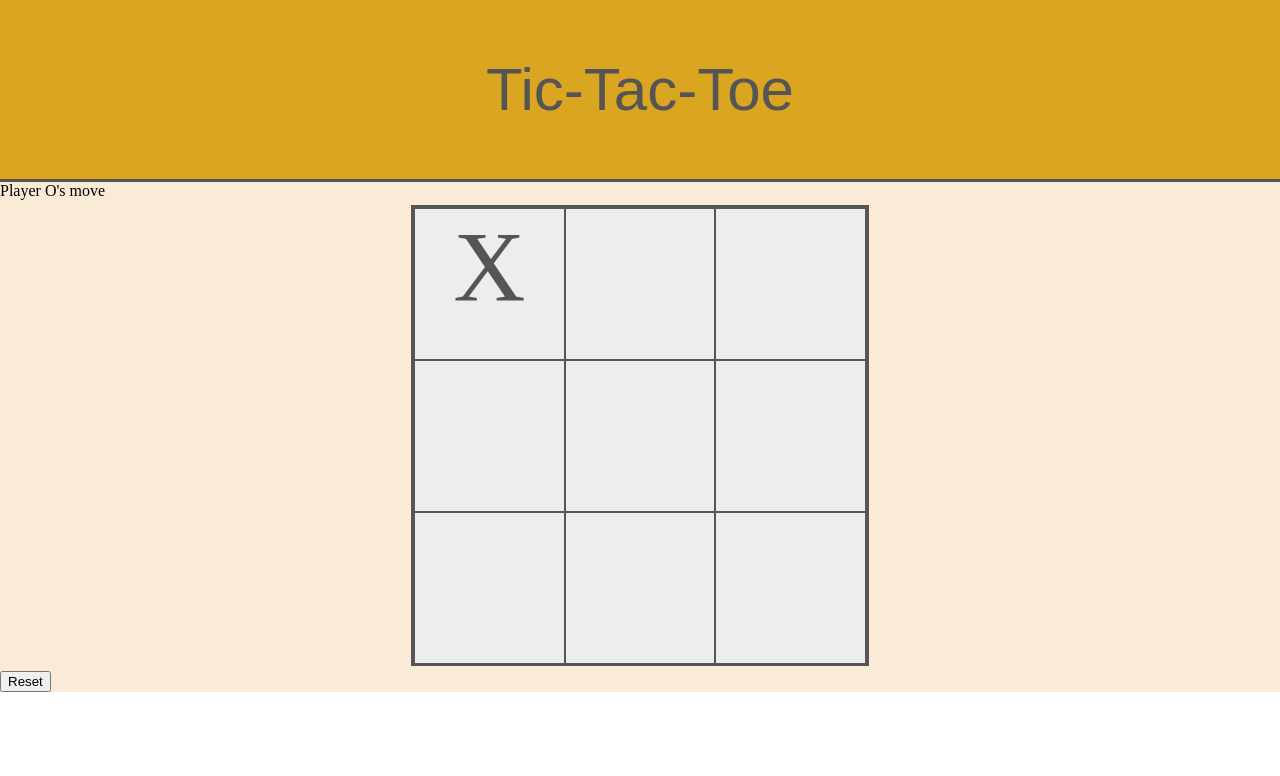
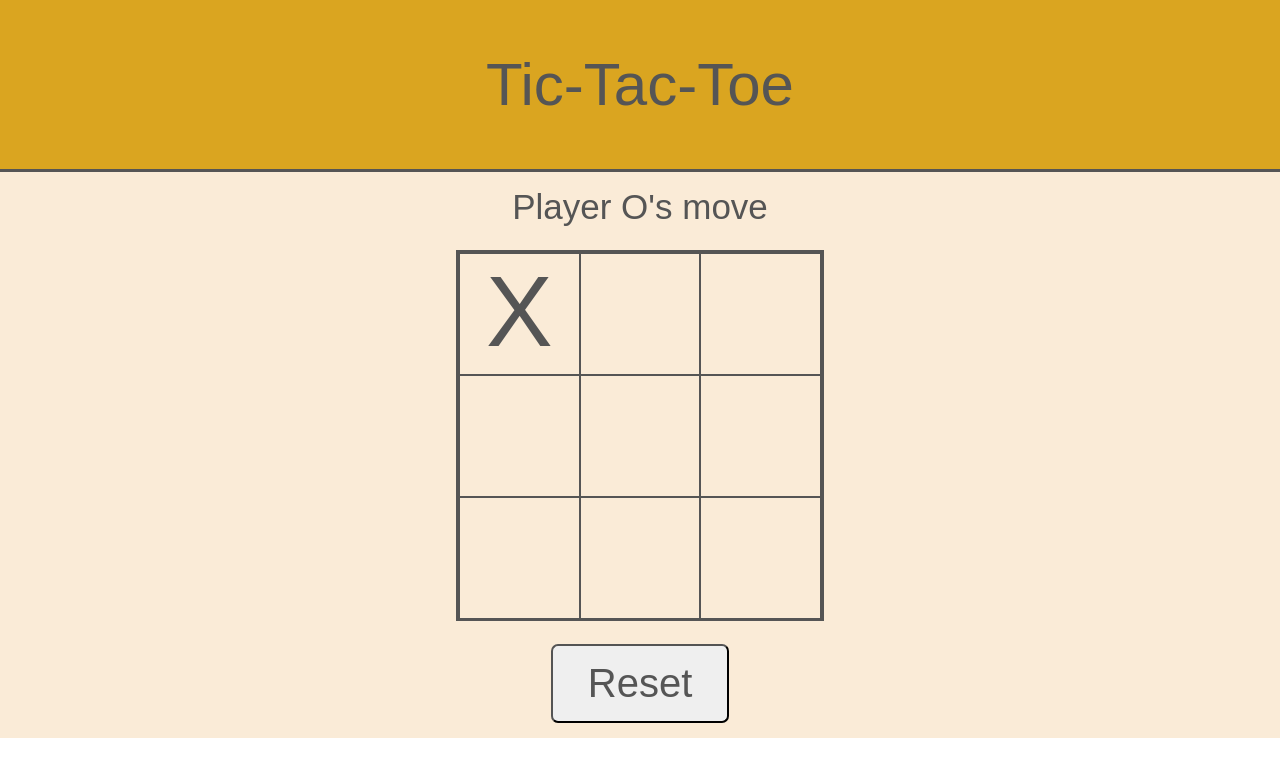
Before and after one commit to liu-cody96/tictactoe, a plain HTML site: page index.html in a window 1280 px wide. Both pictures are taken after a click on the element 489 px from the left and 284 px from the top of the page. Drawn offline with Linux system fonts and the light colour scheme.

Commit message:
styling and highlight winning squares

```diff
--- a/index.html
+++ b/index.html
@@ -25,7 +25,10 @@
       <div class= "square" data-index="8"></div>
     </div>
 
-    <button class = "reset-button">Reset</button>
+    <div class="reset-button">
+      <button class = "reset-button">Reset</button>
+    </div>
+
 
 
   </div>
--- a/script.js
+++ b/script.js
@@ -2,6 +2,7 @@ const gameBoard = (() => {
   let _board = ["","","","","","","","",""];
   let _numSquareFilled = 0;
   let _currentPlayer = "X";
+  let _winningSquares = [];
 
   const getBoard = () => {
       return _board;
@@ -15,11 +16,16 @@ const gameBoard = (() => {
     return _numSquareFilled === 9;
   }
 
+  const getWinningSquares = () => {
+    return _winningSquares;
+  }
+
   const checkWinner = (input) => {
 
     for (let i = 0; i < 3; i++) {
       // check cols
       if ((_board[i] === _board[i+3] && _board[i+3] === _board[i+6]) && _board[i] === input) {
+        _winningSquares = [i, i+3, i+6];
         return true
       }
     }
@@ -28,15 +34,18 @@ const gameBoard = (() => {
       // check rows
       let j = i*3;
       if ((_board[j] === _board[j+1] && _board[j+1] === _board[j+2]) && _board[j] === input) {
+        _winningSquares = [j, j+1, j+2];
         return true;
       }
     }
 
     //check diagonals
     if ((_board[0] === _board[4] && _board[4] === _board[8]) && _board[4] === input) {
+      _winningSquares = [0, 4, 8];
       return true;
     }
     else if ((_board[2] === _board[4] && _board[4] === _board[6]) && _board[4] === input) {
+      _winningSquares = [2, 4, 6];
       return true;
     }
     else {
@@ -49,6 +58,7 @@ const gameBoard = (() => {
     _board = ["","","","","","","","",""];
     _numSquareFilled = 0;
     _currentPlayer = "X";
+    _winningSquares = [];
   }
 
   const updateBoard = (index) => {
@@ -75,7 +85,8 @@ const gameBoard = (() => {
       clearBoard,
       checkWinner,
       checkTie,
-      getPlayer
+      getPlayer,
+      getWinningSquares
   }
 })();
 
@@ -99,16 +110,13 @@ const displayController = (() => {
         gameBoard.updateBoard(boardIndex);
         displayController.displayBoard();
         if (gameBoard.checkWinner("O")) {
-          gameText.innerHTML = "Player O wins"
-          isGameFinished = true;
+          endGame("Player O wins");
         }
         else if (gameBoard.checkWinner("X")) {
-          gameText.innerHTML = "Player X wins"
-          isGameFinished = true;
+          endGame("Player X wins");
         }
         else if (gameBoard.checkTie()) {
-          gameText.innerHTML = "Tie game"
-          isGameFinished = true;
+          endGame("Tie game");
         }
         else {
           gameText.innerHTML = "Player " + gameBoard.getPlayer() + "'s move";
@@ -117,6 +125,18 @@ const displayController = (() => {
     });
 
   });
+
+  const endGame = (inputText) => {
+    gameText.innerHTML = inputText;
+    let winningSquares = gameBoard.getWinningSquares();
+    for (let i = 0; i < winningSquares.length; i++) {
+      let winningSquare = parseInt(winningSquares[i]);
+      const winningDiv = document.querySelector(`[data-index='${winningSquare}']`);
+      winningDiv.style.backgroundColor = "#B9F0CD";
+    }
+
+    isGameFinished = true;
+  }
 
   const displayBoard = () => {
       const display = gameBoard.getBoard();
@@ -131,6 +151,9 @@ const displayController = (() => {
   resetButton.addEventListener('click', () => {
       isGameFinished = false;
       gameBoard.clearBoard();
+      gameDisplay.forEach((square) => {
+        square.style.backgroundColor = "";
+      })
       displayBoard();
       gameText.innerHTML = "Player X's move"
   });
--- a/styles.css
+++ b/styles.css
@@ -1,12 +1,5 @@
 :root {
-    --background-color: #c5c3c6;
-    --header-background-color: #4c5c68;
-    --field-background-color: #ededee;
-    --field-background-color-hover: #d8e4e9;
     --border-color: #555;
-    --button-background-color: #4c5c68;
-    --button-hover-background: #3b4b57;
-    --button-active-background: #2a3a46;
 }
 
 html, body {
@@ -15,7 +8,7 @@ html, body {
 }
 
 .header {
-    padding: 15px;
+    padding: 10px;
     border-bottom: 3px solid var(--border-color);
     color: var(--border-color);
     background-color: goldenrod;
@@ -32,21 +25,43 @@ html, body {
     background-color: antiquewhite;
 }
 
+.game-text {
+    display: flex;
+    justify-content: center;
+    align-items: center;
+    font-family:  Arial, Helvetica, sans-serif;
+    font-size: 35px;
+    color: var(--border-color);
+    padding: 15px;
+}
+
 .game-board {
     display: grid;
     grid-template-columns: repeat(3, 1fr);
-    width: 452px;
-    height: 455px;
-    margin: 5px auto;
+    width: 362px;
+    height: 365px;
+    margin: 8px auto;
     border: 3px solid var(--border-color);
 }
 
 .square {
-    height: 150px;
+    font-family:  Arial, Helvetica, sans-serif;
+    height: 120px;
     border: 1px solid var(--border-color);
-    background-color: var(--field-background-color);
     color: var(--border-color);
     font-size: 100px;
     text-align: center;
     cursor: pointer;
 }
+
+.reset-button {
+    display: flex;
+    justify-content: center;
+    align-items: center;
+    font-family:  Arial, Helvetica, sans-serif;
+    color: var(--border-color);
+    cursor: pointer;
+    padding: 15px 35px;
+    border-radius: 7px;
+    font-size: 40px;
+}
```
